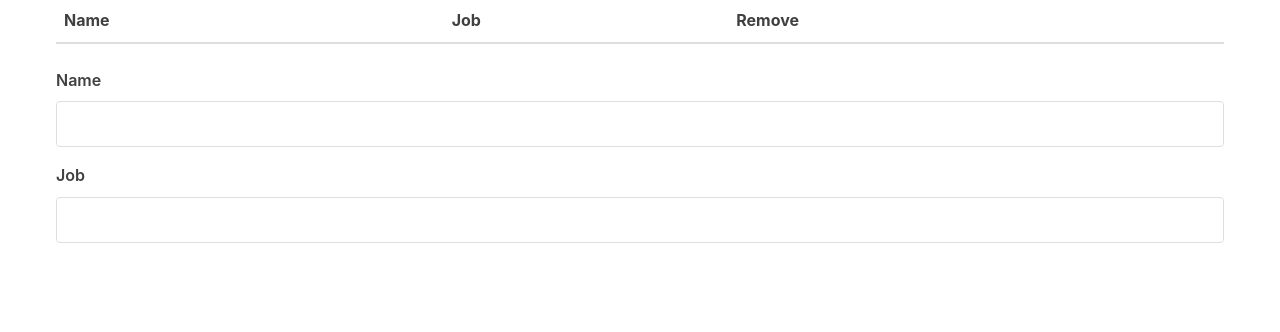
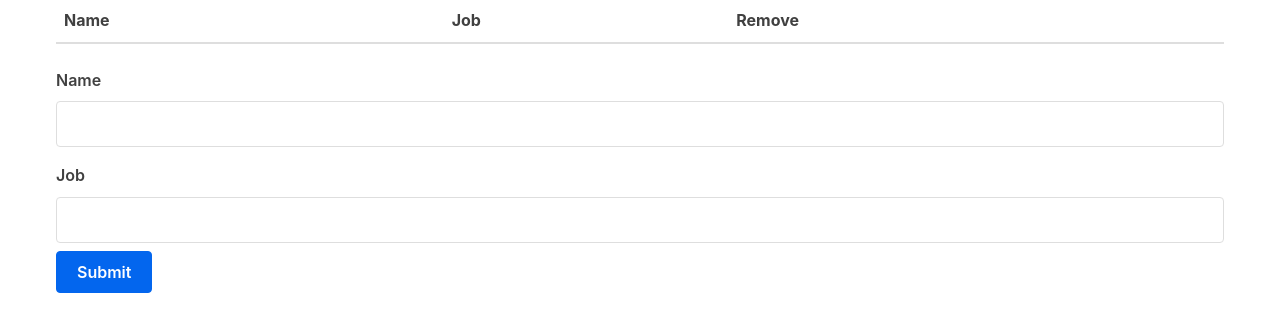
Before and after one commit to schambig/react_workout, a React (Create React App) app: page / in a window 1280 px wide. Shown: the top 332 px of the page. Built offline with nearby package versions, Linux system fonts and the light colour scheme.

Commit message:
feat: add submit button to Form component

```diff
--- a/src/Form.js
+++ b/src/Form.js
@@ -40,6 +40,10 @@ class Form extends Component {
           id="job"
           value={job}
           onChange={this.handleChange} />
+        <input
+          type="button"
+          value="Submit"
+          onClick={this.submitForm} />
       </form>
     );
   }
```
